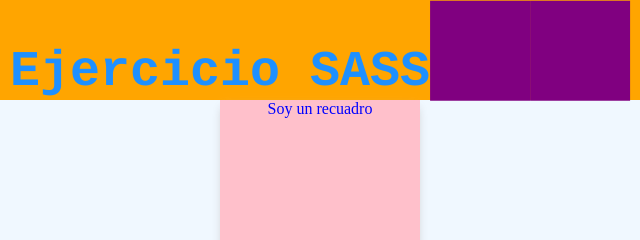
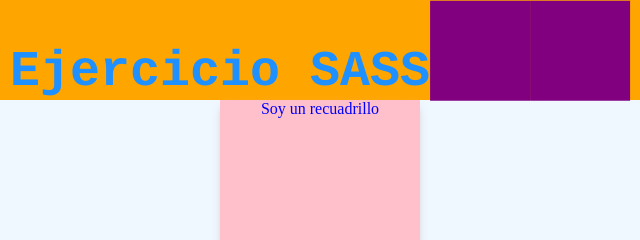
Before and after one commit to EloyClemente/sass-1, a plain HTML site: page index.html in a window 1280 px wide. Shown: the top 240 px of the page, 320-960 px from the left. Drawn offline with Linux system fonts and the light colour scheme; files whose address does not match are found by name.

Commit message:
Nuevos cambios

```diff
--- a/index.html
+++ b/index.html
@@ -17,7 +17,7 @@
     <section>
 
         <div class="recuadro">
-            <p> Soy un recuadro </p>
+            <p> Soy un recuadrillo </p>
         </div>
 
         <p>
```
